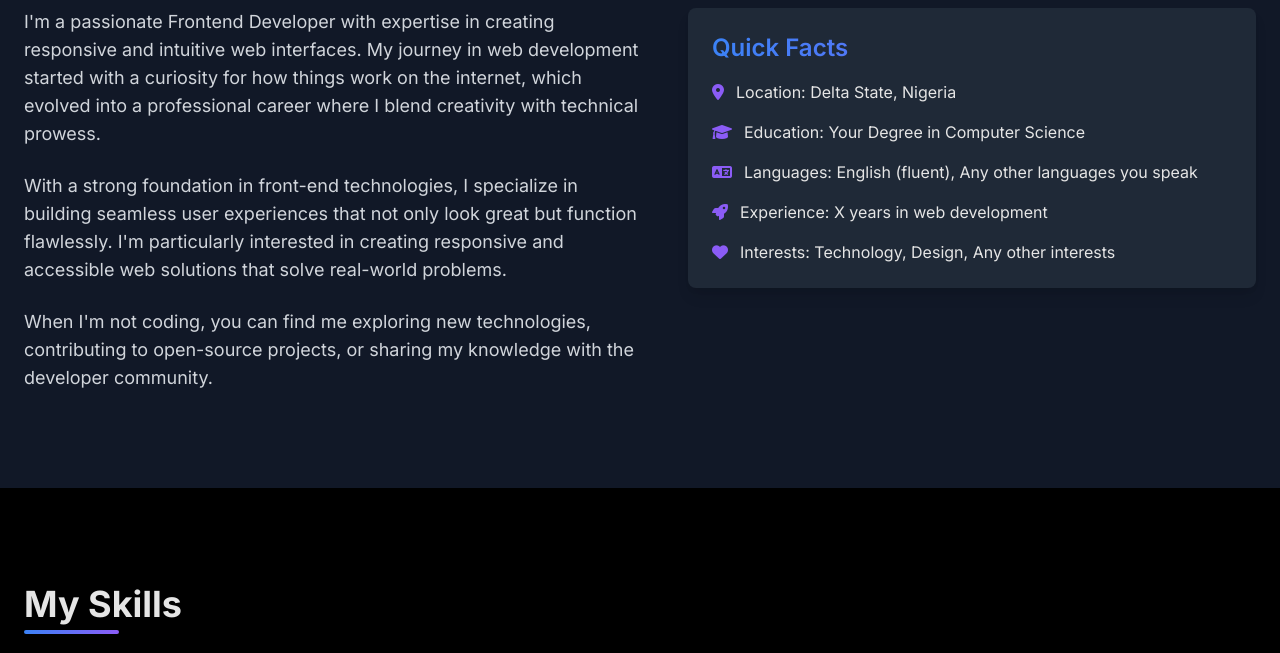
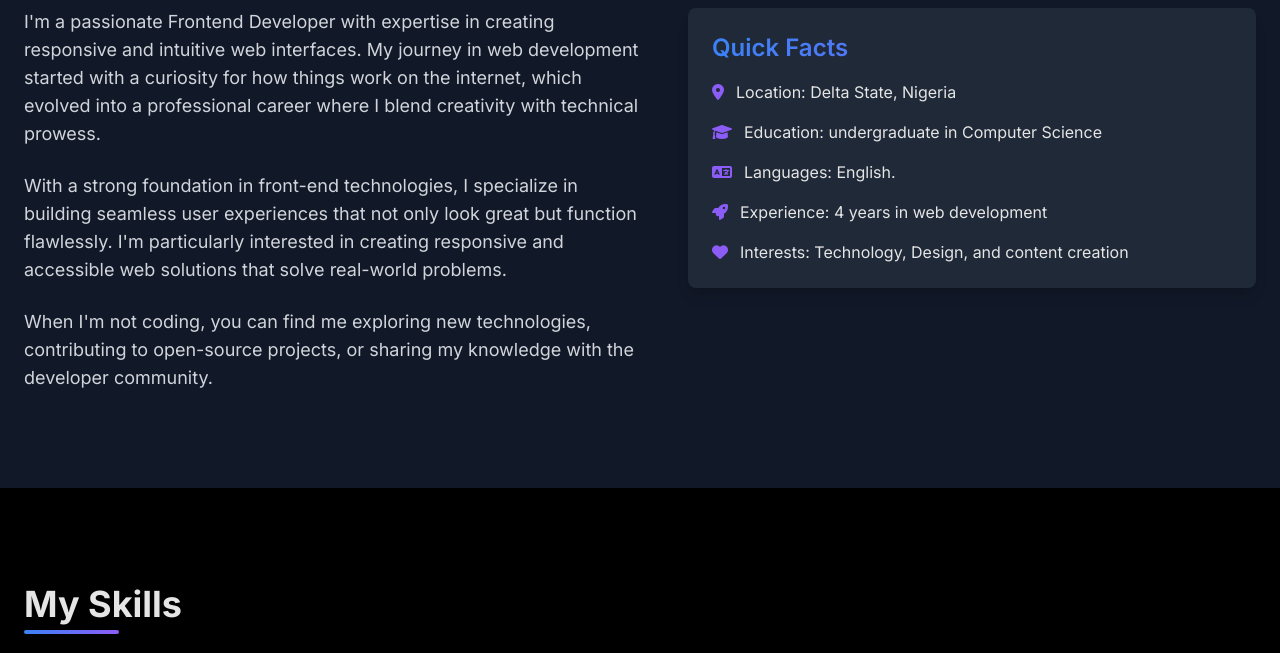
Before and after one commit to tyronedeves/walter-portfolio, a plain HTML site: page index.html in a window 1280 px wide. Shown: the part 960-1613 px from the top of the page. Drawn offline with nearby package versions, Linux system fonts and the light colour scheme.

Commit message:
fixed quick factss

```diff
--- a/index.html
+++ b/index.html
@@ -309,19 +309,19 @@
                             </li>
                             <li class="flex items-start">
                                 <i class="fas fa-graduation-cap text-purple-500 mt-1 mr-3"></i>
-                                <span>Education: Your Degree in Computer Science</span>
+                                <span>Education: undergraduate  in Computer Science</span>
                             </li>
                             <li class="flex items-start">
                                 <i class="fas fa-language text-purple-500 mt-1 mr-3"></i>
-                                <span>Languages: English (fluent), Any other languages you speak</span>
+                                <span>Languages: English.</span>
                             </li>
                             <li class="flex items-start">
                                 <i class="fas fa-rocket text-purple-500 mt-1 mr-3"></i>
-                                <span>Experience: X years in web development</span>
+                                <span>Experience: 4 years in web development</span>
                             </li>
                             <li class="flex items-start">
                                 <i class="fas fa-heart text-purple-500 mt-1 mr-3"></i>
-                                <span>Interests: Technology, Design, Any other interests</span>
+                                <span>Interests: Technology, Design, and content creation</span>
                             </li>
                         </ul>
                     </div>
```
